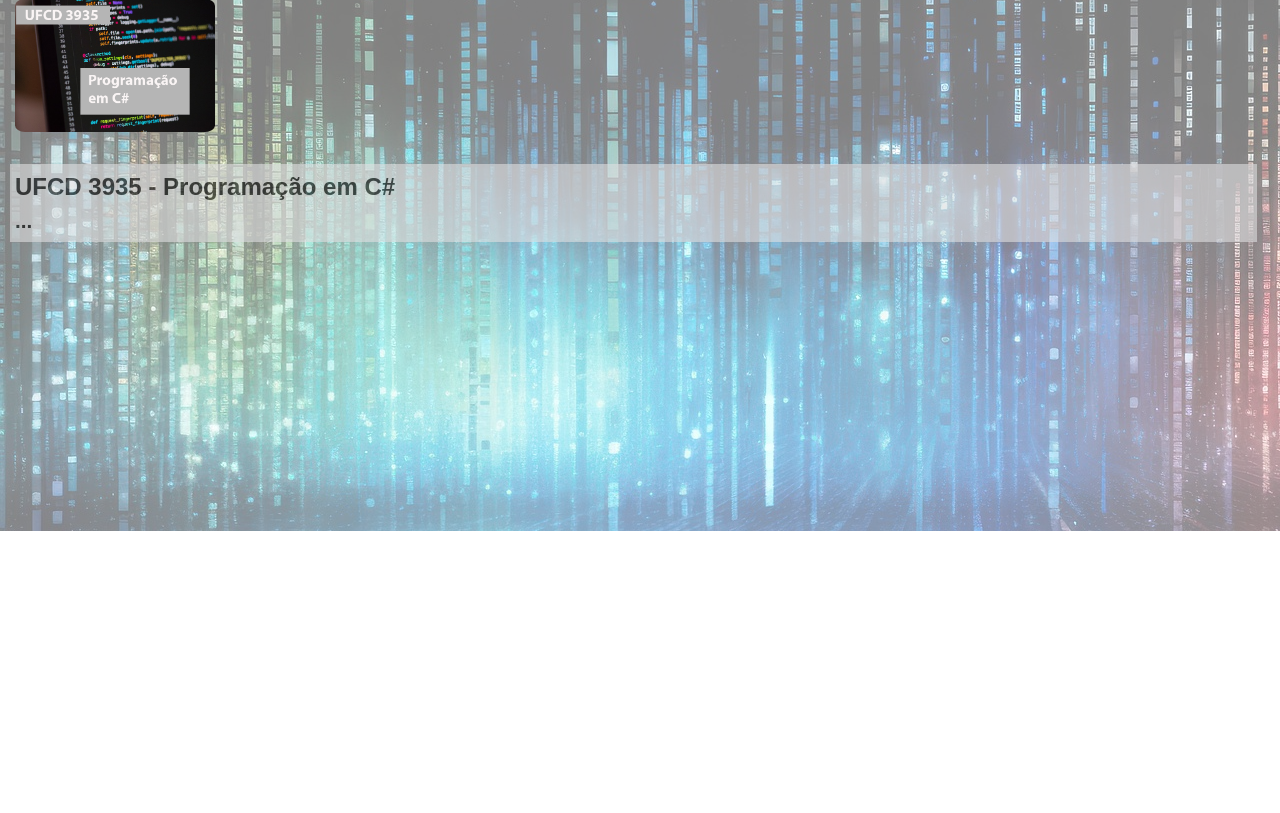
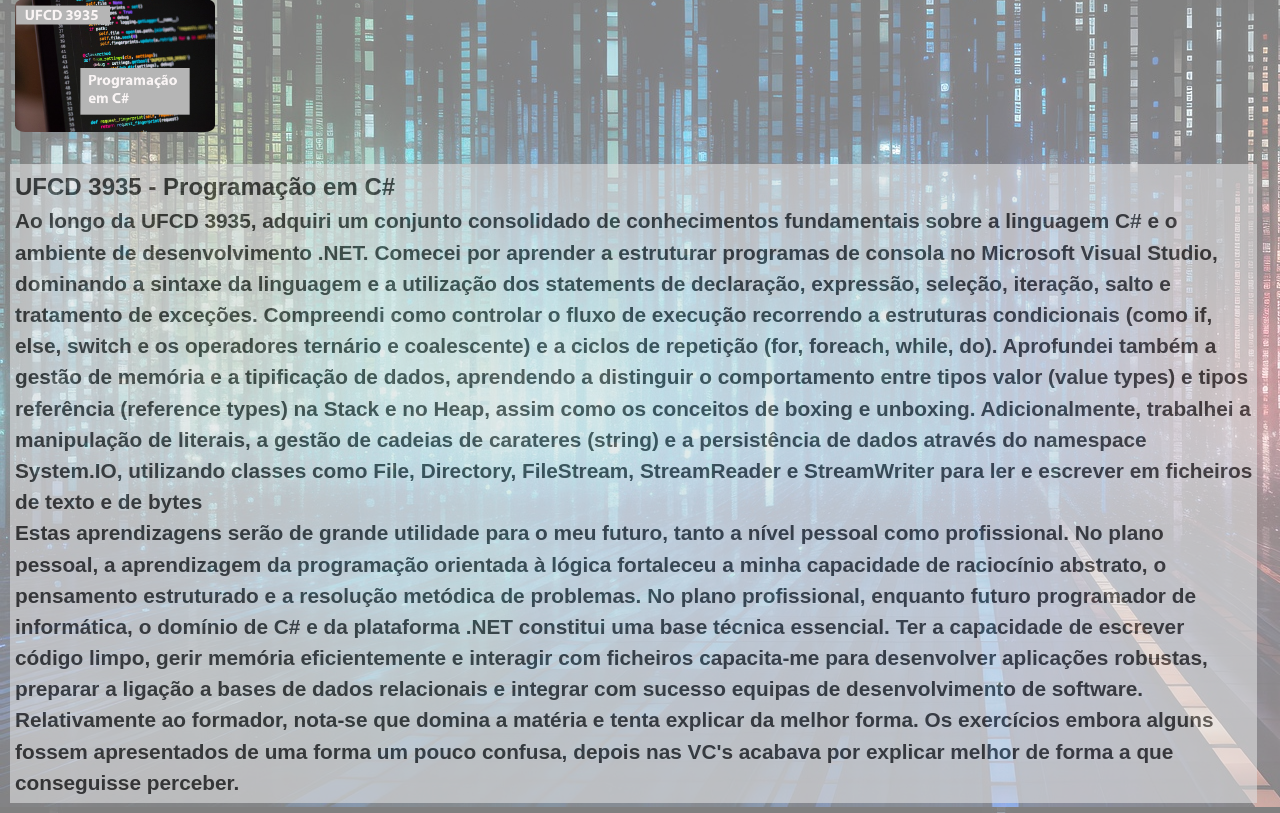
Before and after one commit to WebCarreira/pra_diogo, a plain HTML site: page ufcd/3935.html in a window 1280 px wide. Shown: the part 269-1082 px from the top of the page. Before the commit the page ends 800 px from the top, so only its background shows below. Drawn offline with Linux system fonts and the light colour scheme.

Commit message:
3935 finished

```diff
--- a/ufcd/3935.html
+++ b/ufcd/3935.html
@@ -26,7 +26,9 @@
 
         <section id="ufcd_3935" class="boxes">
             <h2>UFCD 3935 - Programação em C#</h2>
-            <p>...</p>
+            <p>Ao longo da UFCD 3935, adquiri um conjunto consolidado de conhecimentos fundamentais sobre a linguagem C# e o ambiente de desenvolvimento .NET. Comecei por aprender a estruturar programas de consola no Microsoft Visual Studio, dominando a sintaxe da linguagem e a utilização dos statements de declaração, expressão, seleção, iteração, salto e tratamento de exceções. Compreendi como controlar o fluxo de execução recorrendo a estruturas condicionais (como if, else, switch e os operadores ternário e coalescente) e a ciclos de repetição (for, foreach, while, do). Aprofundei também a gestão de memória e a tipificação de dados, aprendendo a distinguir o comportamento entre tipos valor (value types) e tipos referência (reference types) na Stack e no Heap, assim como os conceitos de boxing e unboxing. Adicionalmente, trabalhei a manipulação de literais, a gestão de cadeias de carateres (string) e a persistência de dados através do namespace System.IO, utilizando classes como File, Directory, FileStream, StreamReader e StreamWriter para ler e escrever em ficheiros de texto e de bytes</p>
+            <p>Estas aprendizagens serão de grande utilidade para o meu futuro, tanto a nível pessoal como profissional. No plano pessoal, a aprendizagem da programação orientada à lógica fortaleceu a minha capacidade de raciocínio abstrato, o pensamento estruturado e a resolução metódica de problemas. No plano profissional, enquanto futuro programador de informática, o domínio de C# e da plataforma .NET constitui uma base técnica essencial. Ter a capacidade de escrever código limpo, gerir memória eficientemente e interagir com ficheiros capacita-me para desenvolver aplicações robustas, preparar a ligação a bases de dados relacionais e integrar com sucesso equipas de desenvolvimento de software.</p>
+            <p>Relativamente ao formador, nota-se que domina a matéria e tenta explicar da melhor forma. Os exercícios embora alguns fossem apresentados de uma forma um pouco confusa, depois nas VC's acabava por explicar melhor de forma a que conseguisse perceber.</p>
         </section>
     </main>
 
```
